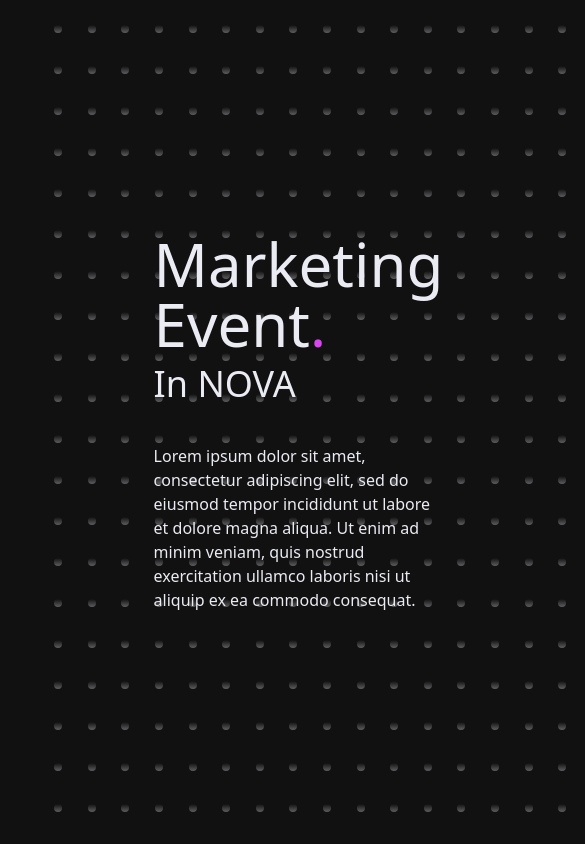
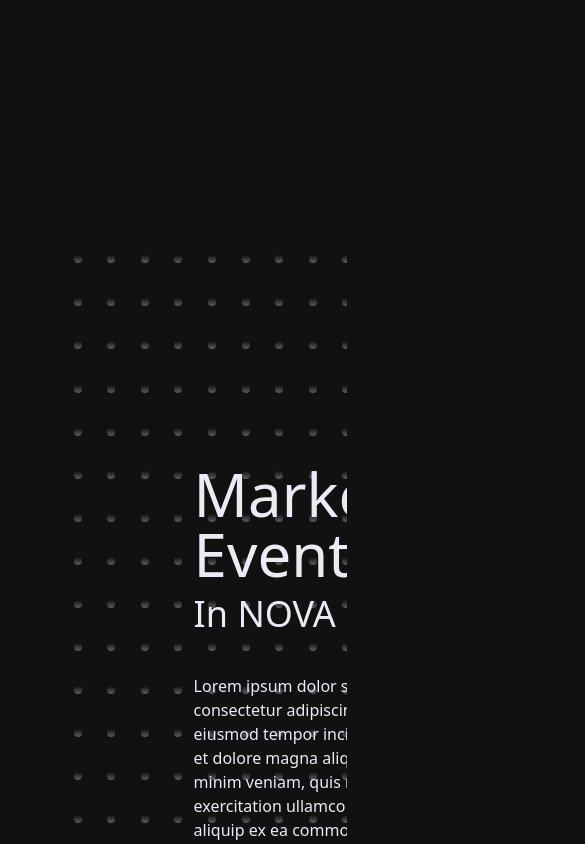
Before and after one commit to chrislanejones/framer-motion-event-page, a Next.js app: page / in a window 390 px wide. Shown: the top 844 px of the page, 585 px wide, since content can reach past the window. Built offline with nearby package versions, Linux system fonts and the light colour scheme.

Commit message:
Issues With Section Area

```diff
--- a/components/hero/Hero.tsx
+++ b/components/hero/Hero.tsx
@@ -4,7 +4,8 @@
 
 export const Hero = () => {
   return (
-    <section className="section-wrapper mt-16 mb-100 p-16 p-x-10">
+    <div className="mt-16 mb-100 py-16 px-10">
+      <section className="section-wrapper ">
         <div className="flex flex-nowrap flex-row items-center justify-between gap-6">
           <div className="relative z-10 w-fit my-20">
             <Reveal>
@@ -35,5 +36,6 @@
         </div>
         <DotGrid />
       </section>
+    </div>
   );
 };
--- a/components/home/Home.tsx
+++ b/components/home/Home.tsx
@@ -1,14 +1,14 @@
 import React from "react";
-import { About } from "../about/About";
 import { Hero } from "../hero/Hero";
+import { Heading } from "../nav/Heading";
 
 export const Home = () => {
   return (
     <>
-      <div className="grid grid-cols-[60px_1fr]">
+      <div className="home">
         <main id="main">
+          <Heading />
           <Hero />
-          <About />
           <div
             style={{
               height: "200px",
--- a/components/nav/Heading.tsx
+++ b/components/nav/Heading.tsx
@@ -0,0 +1,9 @@
+export const Heading = () => {
+  return (
+    <header className="heading">
+      {/* <div className={styles.headingButtons}> */}
+
+      {/* </div> */}
+    </header>
+  );
+};
--- a/styles/globals.css
+++ b/styles/globals.css
@@ -17,6 +17,19 @@
   background: var(--background);
 }
 
+.home {
+  display: grid;
+  grid-template-columns: 60px 1fr;
+}
+
+.dot {
+  width: 8px;
+  height: 8px;
+  border-radius: 50%;
+  background: linear-gradient(180deg, var(--background), var(--text));
+  opacity: 0.35;
+}
+
 .dotWrapper:hover {
   background: rgba(255, 255, 255, 0.15);
 }
@@ -31,10 +44,12 @@
 }
 
 .section-wrapper {
+  position: relative;
   z-index: 10;
   max-width: 1150px;
   margin: auto;
   padding: 9.6rem;
+  overflow: hidden;
 }
 
 * {
@@ -42,3 +57,25 @@
   padding: 0;
   margin: 0;
 }
+
+.heading {
+  height: calc(45px + 3.6rem);
+  padding: 0 3.6rem;
+
+  display: flex;
+  align-items: center;
+  justify-content: space-between;
+
+  position: sticky;
+  top: 0;
+  z-index: 20;
+  background: var(--bg-opaque);
+  backdrop-filter: blur(12px);
+
+  font-size: var(--text-md);
+  font-weight: bold;
+
+  @media (max-width: 768px) {
+    padding: 0 2.4rem;
+  }
+}
```
Lines whose indentation alone changed are shown as unchanged.
